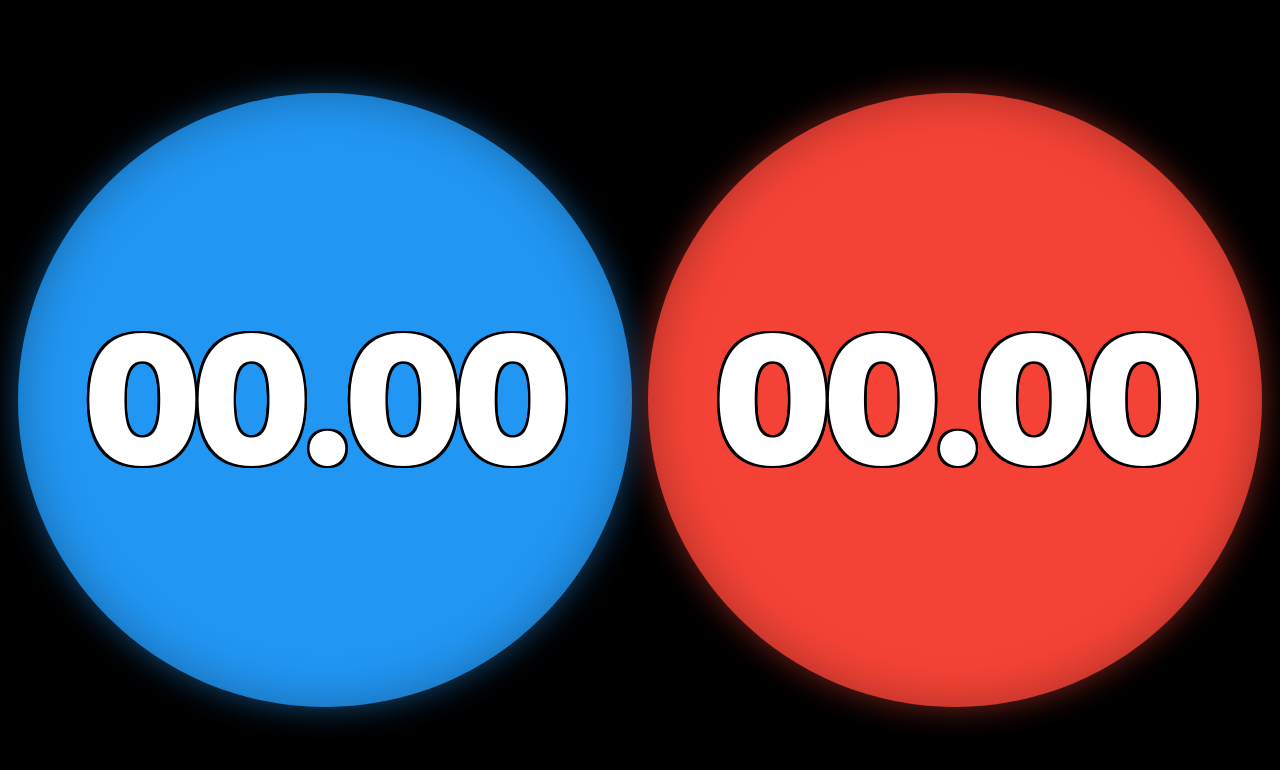
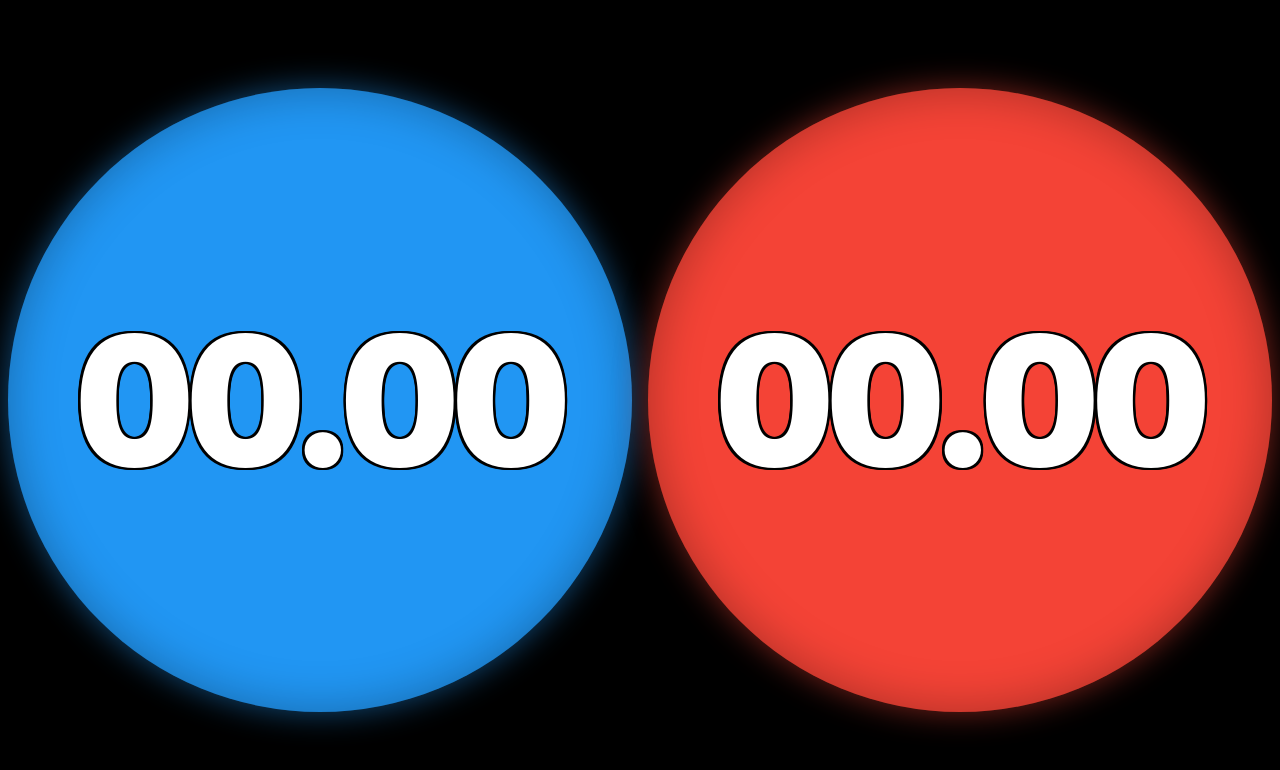
Before and after one commit to KibaDanil/stopw, a plain HTML site: page index.html in a window 1280 px wide. Drawn offline with Linux system fonts and the light colour scheme.

Commit message:
index.html

```diff
--- a/index.html
+++ b/index.html
@@ -23,7 +23,7 @@
 
         body {
             display: flex;
-            /* По умолчанию (портрет): круги друг над другом — сверху и снизу */
+            /* Портрет: круги сверху и снизу */
             flex-direction: column;
             align-items: center;
             justify-content: center;
@@ -31,7 +31,6 @@
             padding: 1vmin;
         }
 
-        /* Ландшафт (телефон перевёрнут): круги слева и справа */
         @media (orientation: landscape) {
             body {
                 flex-direction: row;
@@ -39,7 +38,7 @@
         }
 
         .circle {
-            /* Портрет: диаметр ограничен и шириной (один круг в строке), и высотой (два круга в столбце) */
+            /* Портрет: диаметр ограничен шириной и половиной высоты */
             --size: min(96vw, 48vh);
             width: var(--size);
             height: var(--size);
@@ -55,9 +54,9 @@
             flex: 0 0 auto;
         }
 
-        /* Ландшафт: диаметр ограничен высотой (один круг в строке) и шириной (два круга в ряд) */
         @media (orientation: landscape) {
             .circle {
+                /* Ландшафт: диаметр ограничен высотой и половиной ширины */
                 --size: min(48vw, 96vh);
             }
         }
@@ -104,6 +103,17 @@
     </div>
 
     <script>
+        // Используем visualViewport для учёта реального размера видимой области
+        // (на мобильных адресная строка и панели браузера меняют высоту)
+        function applyViewportSize() {
+            const vv = window.visualViewport;
+            const w = vv ? vv.width : window.innerWidth;
+            const h = vv ? vv.height : window.innerHeight;
+            document.documentElement.style.setProperty('--vw', w + 'px');
+            document.documentElement.style.setProperty('--vh', h + 'px');
+        }
+        applyViewportSize();
+
         class Stopwatch {
             constructor(element) {
                 this.el = element;
@@ -132,14 +142,12 @@
 
             tap() {
                 if (!this.running) {
-                    // Старт (в том числе новый старт с нуля после остановки)
                     this.elapsed = 0;
                     this.startTime = performance.now();
                     this.running = true;
                     this.el.textContent = '00.00';
                     this.rafId = requestAnimationFrame(this.render);
                 } else {
-                    // Стоп
                     this.elapsed += performance.now() - this.startTime;
                     this.running = false;
                     cancelAnimationFrame(this.rafId);
@@ -160,6 +168,38 @@
             e.preventDefault();
             redSW.tap();
         });
+
+        // Размер кругов считаем от реальных размеров видимой области.
+        // Портрет: диаметр = min(ширина*0.96, (высота - зазор)*0.5)
+        // Ландшафт: диаметр = min((ширина - зазор)*0.5, высота*0.96)
+        function layout() {
+            const vw = parseFloat(getComputedStyle(document.documentElement).getPropertyValue('--vw')) || window.innerWidth;
+            const vh = parseFloat(getComputedStyle(document.documentElement).getPropertyValue('--vh')) || window.innerHeight;
+            const isLandscape = vw >= vh;
+
+            // Отступы: 1vmin с каждой стороны (8px минимум) + зазор между кругами 2vmin
+            const pad = Math.max(8, Math.min(vw, vh) * 0.01);
+            const gap = Math.max(8, Math.min(vw, vh) * 0.02);
+
+            let size;
+            if (isLandscape) {
+                size = Math.min((vw - pad * 2 - gap) / 2, vh - pad * 2);
+            } else {
+                size = Math.min(vw - pad * 2, (vh - pad * 2 - gap) / 2);
+            }
+            size = Math.max(40, Math.floor(size));
+
+            document.querySelectorAll('.circle').forEach(c => {
+                c.style.width = size + 'px';
+                c.style.height = size + 'px';
+            });
+
+            // Выравнивание по центру именно видимой области
+            document.body.style.width = vw + 'px';
+            document.body.style.height = vh + 'px';
+
+            fitText();
+        }
 
         function fitText() {
             document.querySelectorAll('.circle').forEach(circle => {
@@ -189,14 +229,14 @@
             });
         }
 
-        window.addEventListener('resize', fitText);
-        window.addEventListener('orientationchange', () => setTimeout(fitText, 100));
-        window.addEventListener('load', fitText);
-        if (window.ResizeObserver) {
-            const ro = new ResizeObserver(fitText);
-            document.querySelectorAll('.circle').forEach(c => ro.observe(c));
+        window.addEventListener('resize', () => { applyViewportSize(); layout(); });
+        window.addEventListener('orientationchange', () => setTimeout(() => { applyViewportSize(); layout(); }, 150));
+        if (window.visualViewport) {
+            window.visualViewport.addEventListener('resize', () => { applyViewportSize(); layout(); });
+            window.visualViewport.addEventListener('scroll', () => { applyViewportSize(); layout(); });
         }
-        fitText();
+        window.addEventListener('load', () => { applyViewportSize(); layout(); });
+        layout();
 
         document.addEventListener('contextmenu', (e) => e.preventDefault());
         document.addEventListener('touchmove', (e) => {
```
